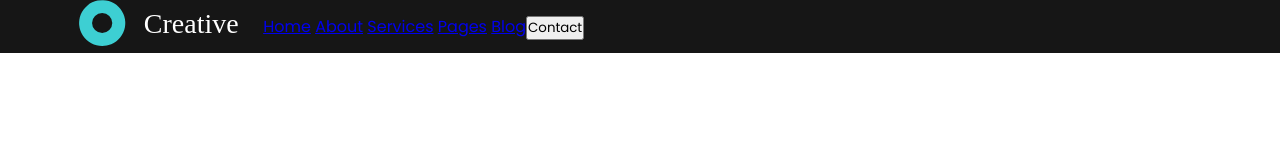
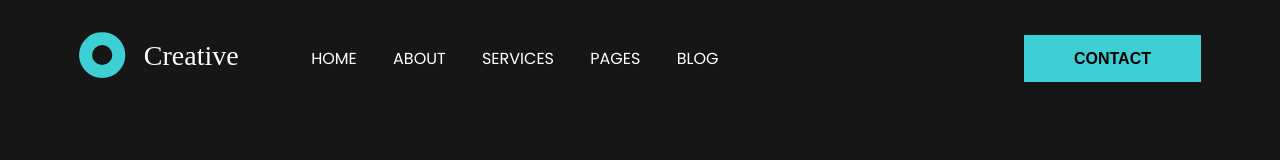
Before and after one commit to layekmia/My-portfolio-site, a plain HTML site: page index.html in a window 1280 px wide. Drawn offline with Linux system fonts and the light colour scheme.

Commit message:
My portfolio site

```diff
--- a/css/style.css
+++ b/css/style.css
@@ -3,7 +3,9 @@
 *{
    margin:0;
    padding:0;
-   box-sizing:border-box;
+   box-sizing: border-box;
+}
+body{
    font-family: 'Poppins', sans-serif;
 }
 :root{
@@ -17,9 +19,30 @@
 /* * Headign area */
 header{
    background-color: var(--dark);
+   height: 1000px;
 }
 .container{
    max-width: 1152px;
    padding: 0 15px;
    margin:0 auto;
 }
+.nav-menu a{
+   color: white;
+   text-decoration: none;
+   margin-right: 2rem;
+   text-transform: uppercase;
+   transition:all .3s ease;
+   -webkit-transition: all .3s ease;
+   -moz-transition: all .3s ease;
+   -ms-transition:all .3s ease;
+   -o-transition: all .3s ease;
+}
+.nav-menu a:hover{
+   color: var(--primary);
+}
+header nav{
+   padding: 2rem 0;
+}
+nav .my-logo{
+   margin-right: 3rem;
+}
--- a/css/utilites.css
+++ b/css/utilites.css
@@ -4,3 +4,22 @@
 .items-center{
    align-items: center;
 }
+.justify-between{
+   justify-content: space-between;
+}
+.primary-btn{
+   padding: .8rem 3rem;
+   background-color: #3DCFD3;
+   cursor: pointer;
+   outline: none;
+   border: 2px solid transparent;
+   font-size: 1rem;
+   text-transform: uppercase;
+   font-weight: 600;
+   transition: all .5s ease;
+}
+.primary-btn:hover{
+   background-color: transparent;
+   border-color: var(--primary);
+   color: var(--primary);
+}
--- a/index.html
+++ b/index.html
@@ -12,7 +12,7 @@
 <body>
    <header>
       <div class="container">
-         <nav class="flex items-center">
+         <nav class="flex items-center justify-between">
             <div class="left flex items-center">
                <div class="my-logo">
                   <img src="images/logo.svg" alt="">
@@ -26,7 +26,7 @@
                </div>
             </div>
             <div class="right">
-               <button>Contact</button>
+               <button class="btn primary-btn">CONTACT</button>
             </div>
          </nav>
       </div>
```
